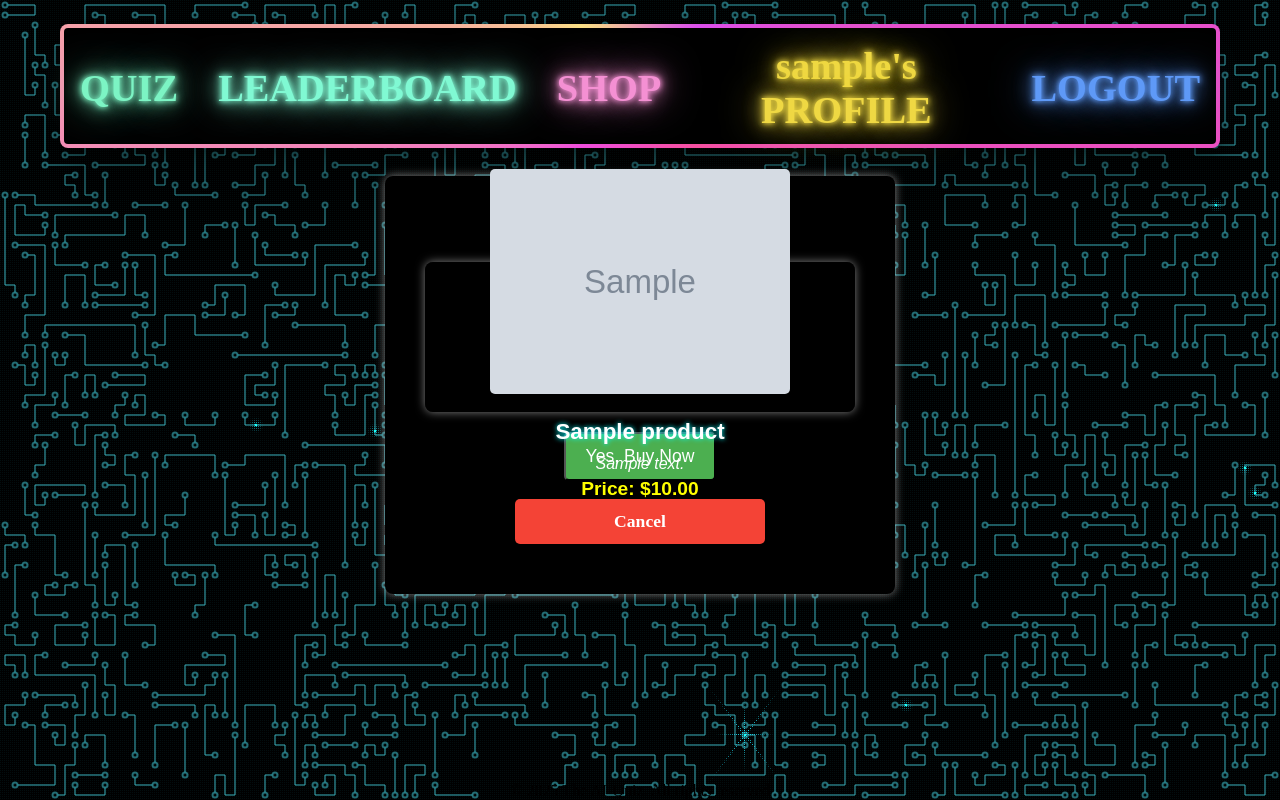
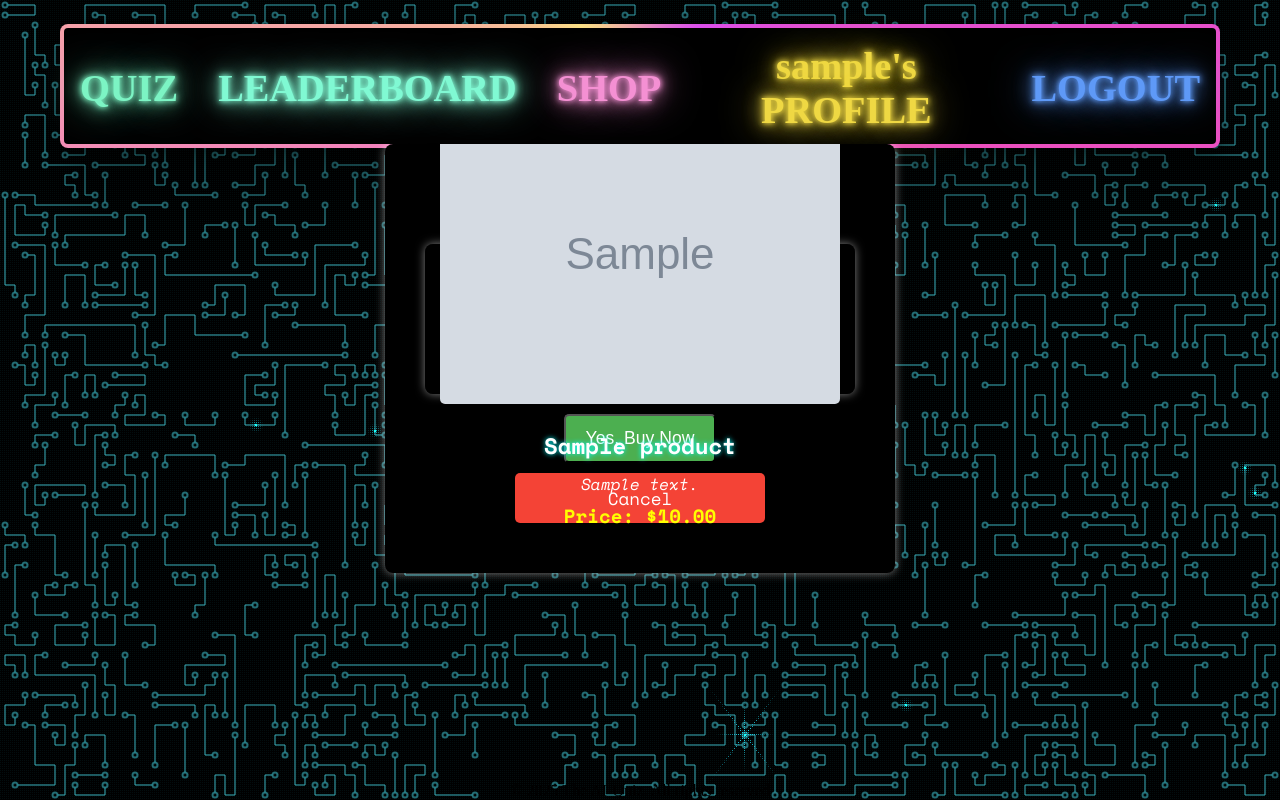
Before and after one commit to dci-fbw-p-24-e03/FinalProjectFOLK, a Django app: page /buy/1/ in a window 1280 px wide. Run offline with Django 5.2, Linux system fonts and the light colour scheme; a user stored in the database is signed in; tables that the repository leaves empty hold one stand-in row (values such as "Sample post"); grey boxes marked "Sample" are stand-in pictures; parts of the project's set-up code (start-up, migrations or seed data) failed here and were passed over; some web fonts are replaced.

Commit message:
adjusted css stylings for universal font-families

```diff
--- a/static/css/base_style.css
+++ b/static/css/base_style.css
@@ -14,19 +14,16 @@
   font-weight: 400;
   font-style: normal;
 }
-
 .space-mono-bold {
   font-family: "Space Mono", serif;
   font-weight: 700;
   font-style: normal;
 }
-
 .space-mono-regular-italic {
   font-family: "Space Mono", serif;
   font-weight: 400;
   font-style: italic;
 }
-
 .space-mono-bold-italic {
   font-family: "Space Mono", serif;
   font-weight: 700;
@@ -207,7 +204,7 @@ nav::after {
   Navigation links
   Custom "Neon Glow" font, bold, large size, transitions for hover.
 */
-a {
+.base-nav a {
   position: relative;
   z-index: 1; /* Ensure it appears above the spark border. */
   text-align: center;
@@ -223,7 +220,7 @@ a {
   Inner <span> in nav links
   Neon text using the --neon-text variable (default white).
 */
-span {
+.base-nav span {
   position: relative;
   display: inline-block;
   margin: 0 auto;
@@ -236,8 +233,8 @@ span {
 /*
   Pseudo-elements (spark "dots") that scale on hover for a mini "pop."
 */
-span::before,
-span::after {
+.base-nav span::before,
+.base-nav span::after {
   content: "";
   position: absolute;
   border-radius: 50%;
@@ -246,7 +243,7 @@ span::after {
   transition: 0.2s ease transform;
 }
 
-span::before {
+.base-nav span::before {
   top: -8px;
   left: -10px;
   width: 6px;
@@ -255,7 +252,7 @@ span::before {
   z-index: 2;
 }
 
-span::after {
+.base-nav span::after {
   top: -4px;
   left: -4px;
   width: 4px;
@@ -297,12 +294,12 @@ nav a:hover span::after {
 main {
   position: absolute;
   display: flex;
+  flex-direction: column;
   align-items: center;
-  flex-direction: column;
   z-index: 100; /* Ensure it is above the background canvas */
   height: 80vmin;
   width: 80vmax;
-  padding: 2vmin;
+  margin: 2vmin;
   bottom: 0;
   overflow-y: auto; /* Enables vertical scrolling within <main> */
 }
--- a/static/css/buy_confirmation.css
+++ b/static/css/buy_confirmation.css
@@ -1,6 +1,6 @@
 
 .buy_confirmation {
-    font-family: Arial, sans-serif;
+    font-family: "Space Mono", serif;
     background-color: black;
     padding: 20px;
     text-align: center;
@@ -21,7 +21,7 @@ h2 {
     color: white;
 }
 
-.product-box {
+#confirmation-box .product-box {
     width: 100%;
     max-width: 500px;
     margin: 0 auto 20px auto;
@@ -35,7 +35,7 @@ h2 {
     color: white;
 }
 
-.product-image {
+#confirmation-box .product-image {
     width: 100%;
     height: auto;
     max-height: 350px;
@@ -44,34 +44,34 @@ h2 {
     margin-bottom: 15px;
 }
 
-.product-details {
+#confirmation-box .product-details {
     text-align: center;
 }
 
-.product-details h3 {
+#confirmation-box .product-details h3 {
     font-size: 1.4em;
     margin: 10px 0;
 }
 
-.product-details p {
+#confirmation-box .product-details p {
     font-size: 1em;
     margin: 5px 0;
 }
 
-.product-details .price {
+#confirmation-box .product-details .price {
     font-weight: bold;
     font-size: 1.2em;
     color: #ff0;
 }
 
-.buttons {
+#confirmation-box .buttons {
     display: flex;
     flex-direction: column;
     align-items: center;
     margin-top: 20px;
 }
 
-.btn {
+#confirmation-box .btn {
     background-color: #4CAF50;
     color: white;
     padding: 12px 20px;
@@ -85,14 +85,14 @@ h2 {
     transition: background-color 0.3s;
 }
 
-.btn:hover {
+#confirmation-box .btn:hover {
     background-color: #45a049;
 }
 
-.cancel-btn {
+#confirmation-box .cancel-btn {
     background-color: #f44336;
 }
 
-.cancel-btn:hover {
+#confirmation-box .cancel-btn:hover {
     background-color: #e53935;
 }
--- a/static/css/further_general_styling.css
+++ b/static/css/further_general_styling.css
@@ -50,3 +50,15 @@
   border-radius: 16px;
   box-shadow: 0 0 10px rgba(255, 255, 255, 0.5);
 }
+
+.update-form {
+  background-color: rgba(0, 0, 0, 0.8);
+  padding: 30px;
+  border-radius: 10px;
+  box-shadow: 0 0 15px rgba(255, 255, 255, 0.2);
+  text-align: center;
+  width: 70vw;
+  max-width: 600px;
+  color: white;
+  margin: 0 auto;
+}
--- a/static/css/login.css
+++ b/static/css/login.css
@@ -1,17 +1,5 @@
 .update-container {
   padding: 20px;
-}
-
-.update-form {
-  background-color: rgba(0, 0, 0, 0.8);
-  padding: 30px;
-  border-radius: 10px;
-  box-shadow: 0 0 15px rgba(255, 255, 255, 0.2);
-  text-align: center;
-  width: 70vw;
-  max-width: 600px;
-  color: white;
-  margin: 0 auto;
 }
 
 .update-form h2 {
--- a/static/css/profile.css
+++ b/static/css/profile.css
@@ -25,6 +25,7 @@ h1 {
 
 h3, h4 {
     font-size: 1.2em;
+    font-family: "Space Mono", serif;
     text-shadow: 0 0 5px #00ffff;
     margin: 10px 0;
 }
--- a/static/css/profile_update.css
+++ b/static/css/profile_update.css
@@ -1,16 +1,3 @@
-
-.update-form {
-    background-color: rgba(0, 0, 0, 0.8);
-    padding: 30px;
-    border-radius: 10px;
-    box-shadow: 0 0 15px rgba(255, 255, 255, 0.2);
-    text-align: center;
-    width: 70vw;
-    max-width: 600px;
-    color: white;
-    margin: 0 auto;
-}
-
 .update-form h2 {
     font-family: 'Pixelify Sans', sans-serif;
     font-size: 2.5em;
--- a/static/css/register.css
+++ b/static/css/register.css
@@ -1,17 +1,5 @@
 .update-container {
     padding: 20px;
-  }
-
-  .update-form {
-    background-color: rgba(0, 0, 0, 0.8);
-    padding: 30px;
-    border-radius: 10px;
-    box-shadow: 0 0 15px rgba(255, 255, 255, 0.2);
-    text-align: center;
-    width: 70vw;
-    max-width: 600px;
-    color: white;
-    margin: 0 auto;
   }
 
   .update-form h2 {
--- a/templates/base.html
+++ b/templates/base.html
@@ -15,6 +15,7 @@
     <link rel="stylesheet" href="{% static 'css/further_general_styling.css' %}">
     <link rel="stylesheet" href="{% static 'css/leaderboard.css' %}" />
     <link rel="stylesheet" href="{% static 'css/shop.css' %}" />
+    <link rel="stylesheet" href="{% static 'css/buy_confirmation.css' %}">
     <link rel="stylesheet" href="{% static 'css/profile.css' %}" />
     <link rel="stylesheet" href="{% static 'css/profile_update.css' %}" />
     <link rel="stylesheet" href="{% static 'css/register.css' %}" />
@@ -35,7 +36,7 @@
     <canvas id="circuit-bg"></canvas>
 
     <header>
-      <nav>
+      <nav class="base-nav">
         <!--
         Navigation Links
         Only 'QUIZ' redirects to a new page, the rest are AJAX requests meaning,
```
